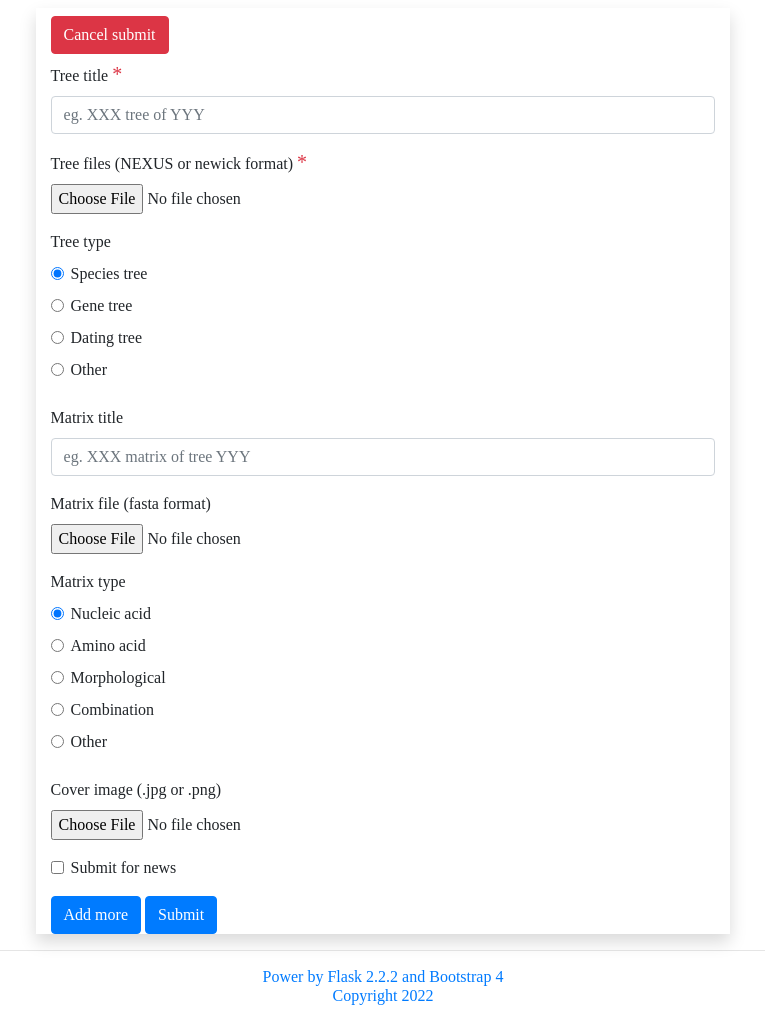
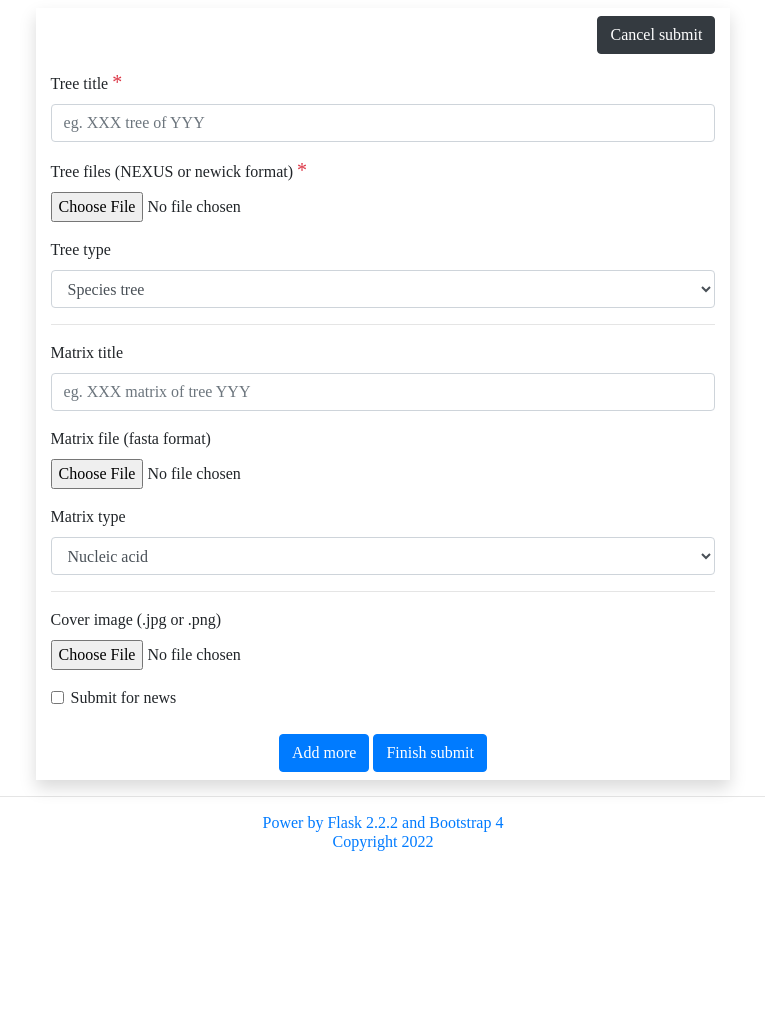
Before and after one commit to wpwupingwp/treehub, a Flask app: page /submit/1 in a window 1280 px wide. Shown: the part 116-1137 px from the top of the page, without its empty margins (257-1022 px from the left). After the commit the page ends 967 px from the top, so only its background shows below. Run offline with Flask 2, Linux system fonts and the light colour scheme; data comes from the database, SQL or seed files in the repository; parts of the project's set-up code (start-up, migrations or seed data) failed here and were passed over; some libraries are stand-ins or nearby versions.

Commit message:
render_field with class

```diff
--- a/web/form.py
+++ b/web/form.py
@@ -92,7 +92,7 @@ class TreeMatrixForm(FlaskForm):
     tree_file = m.FileField(gettext('Tree files (NEXUS or newick format) '
                                     '<span class="text-danger h5">*</span>'),
                             validators=[v.data_required()])
-    tree_type_new = m.RadioField(
+    tree_type_new = m.SelectField(
         gettext('Tree type'), default=gettext('Species tree'),
         choices=[('Species tree', gettext('Species tree')),
                  ('Gene tree', gettext('Gene tree')),
@@ -104,8 +104,8 @@ class TreeMatrixForm(FlaskForm):
                                  render_kw={'placeholder': 'eg. XXX matrix of '
                                                            'tree YYY'})
     matrix_file = m.FileField(gettext('Matrix file (fasta format)'))
-    description = m.RadioField(
-        gettext('Matrix type'), default=gettext('Nucleic acid'),
+    description = m.SelectField(
+        gettext('Matrix type'), default=gettext('Nucleic acid'),render_kw={'class': 'form-radio-inline'},
         choices=[('Nucleic acid', gettext('Nucleic acid')),
                  ('Amino acid', gettext('Amino acid')),
                  ('Morphological', gettext('Morphological')),
@@ -115,7 +115,7 @@ class TreeMatrixForm(FlaskForm):
     news = m.BooleanField(gettext('Submit for news'), default=False)
     next = m.SubmitField(gettext('Add more'),
                          render_kw={'class': 'btn-success'})
-    submit = m.SubmitField(gettext('Submit'))
+    submit = m.SubmitField(gettext('Finish submit'))
 
 
 class SubmitForm(FlaskForm):
--- a/web/templates/submit_2.html
+++ b/web/templates/submit_2.html
@@ -1,11 +1,38 @@
 {% extends "base.html" %}
 {% block content %}
 <div class="container col-md-10 shadow">
-    <a href="/submit/cancel" class="btn btn-danger align-center my-2">{{_('Cancel submit')}}</a>
+    <div class="text-right">
+        <a href="/submit/cancel" class="btn btn-dark my-2 ">{{_('Cancel submit')}}</a>
+    </div>
     {% from 'bootstrap4/form.html' import render_form, render_field, render_hidden_errors %}
     {% for error in form.errors.items() %}
         <div class="invalid-feedback">{{error}}</div>
     {% endfor %}
-    {{ render_form(form, enctype='multipart/form-data', form_type='horizontal') }}
+    <div class="form my-2">
+        <form method="post" enctype='multipart/form-data'>
+            {{ form.csrf_token() }}
+
+            <div class="form-group">
+            {{ render_field(form.tree_title, form_type='horizontal') }}
+            {{ render_field(form.tree_file, form_type='horizontal') }}
+            {{ render_field(form.tree_type_new, form_type='horizontal') }}
+            </div>
+            <hr/>
+            <div class="form-group">
+            {{ render_field(form.matrix_title, form_type='horizontal') }}
+            {{ render_field(form.matrix_file, form_type='horizontal') }}
+            {{ render_field(form.description, form_type='horizontal') }}
+            </div>
+            <hr/>
+            <div class="form-group">
+            {{ render_field(form.cover_img, form_type='horizontal') }}
+            {{ render_field(form.news, form_type='horizontal') }}
+            </div>
+            <div class="text-center p-2">
+                {{ render_field(form.next) }}
+                {{ render_field(form.submit) }}
+            </div>
+        </form>
+    </div>
 </div>
 {% endblock %}
--- a/web/views.py
+++ b/web/views.py
@@ -478,6 +478,7 @@ def submit_data(n):
             return f.redirect(f'/submit/list')
     return f.render_template('submit_2.html', form=tf)
 
+
 @app.route('/submit/cancel')
 def cancel_submit():
     study = Study.query.get(session['study'])
```
